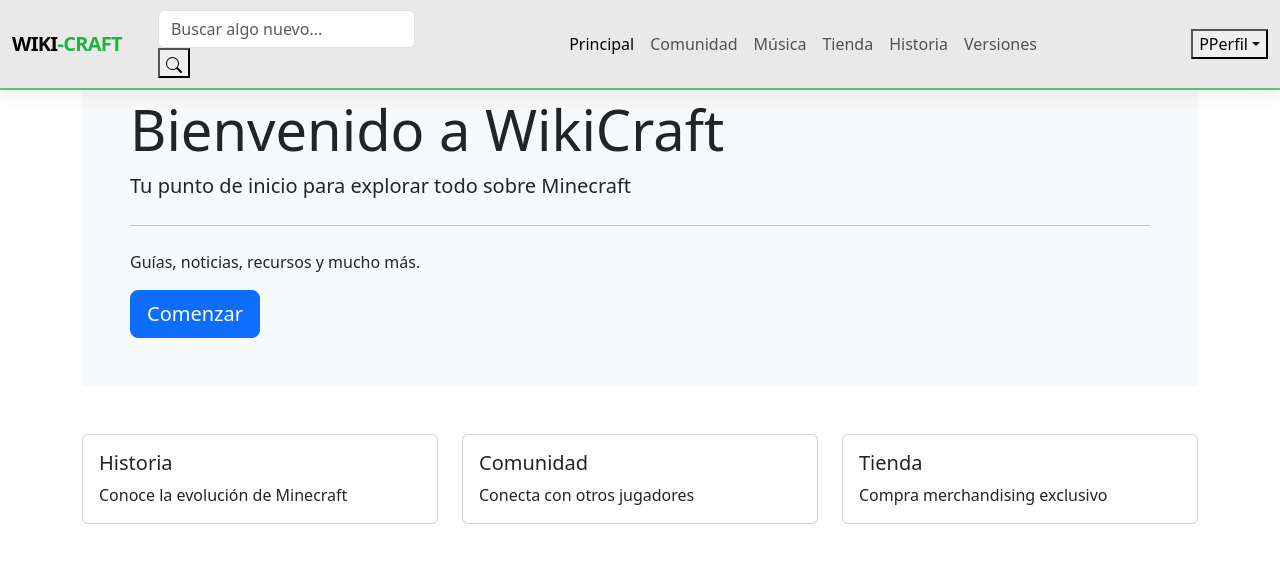
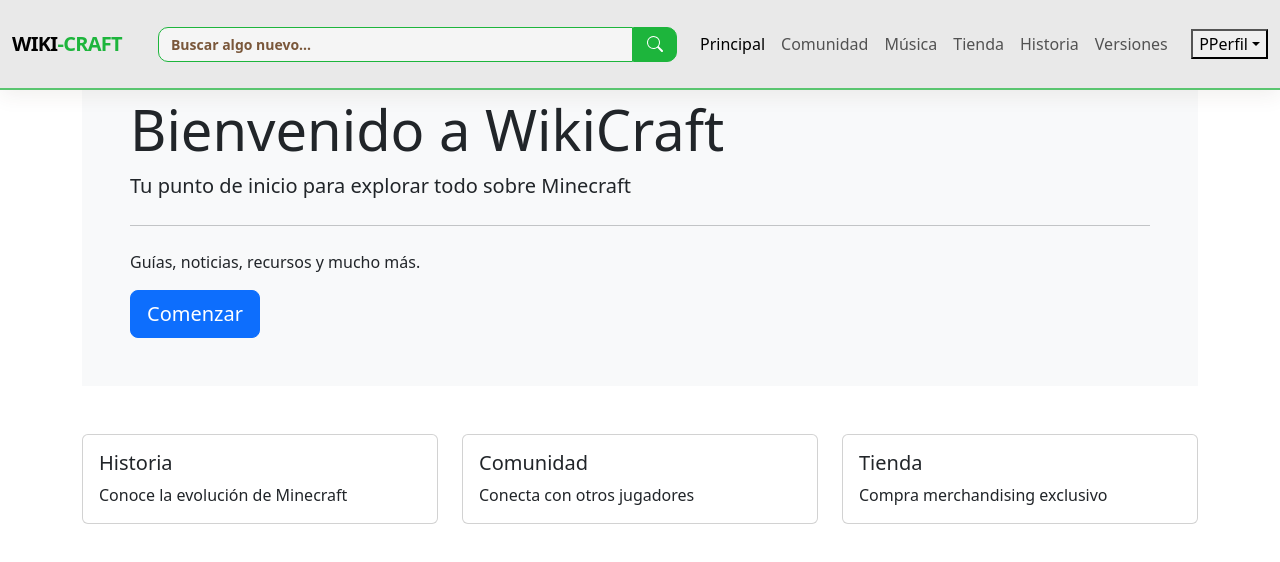
Before and after one commit to Geronimogomez09/ProyectolLasMusumes, a React (Vite) app: page / in a window 1280 px wide. Shown: the top 562 px of the page. Built offline with nearby package versions, Linux system fonts and the light colour scheme.

Commit message:
Agregando estilo al buscador

```diff
--- a/src/components/header.jsx
+++ b/src/components/header.jsx
@@ -124,7 +124,7 @@
                             onSubmit={(event) => event.preventDefault()}
                         >
                             <input
-                                className="form-control form-input"
+                                className="form-input"
                                 type="search"
                                 placeholder="Buscar algo nuevo..."
                                 aria-label="Buscar en Wiki-Craft"
--- a/src/styles/header.css
+++ b/src/styles/header.css
@@ -46,19 +46,18 @@
     align-items: center;
     flex-shrink: 0;
     margin: 0;
-    color: var(--marron);
+    color: #111111;
     font-size: 27px;
     font-weight: 850;
     letter-spacing: -.7px;
     line-height: 1;
     text-decoration: none;
     white-space: nowrap;
-    transition: font-size .35s ease, transform .2s ease;
+    transition: all .35s ease, transform .2s ease;
 }
 
 .header-logo:hover {
-    color: var(--marron);
-    transform: translateY(-1px);
+    transform: translateY(-2px);
 }
 
 /* Resalta la parte verde del nombre de la página. */
@@ -76,3 +75,56 @@
     gap: clamp(10px, 1.2vw, 22px);
     min-width: 0;
 }
+
+.header-search {
+  display: flex;
+  flex: 1;
+  min-width: 180px;
+}
+
+.header-search form {
+  width: 100%;
+}
+
+.form-input {
+  display: block;
+  width: 100%;
+  border: 1px solid #1db53c !important;
+  border-radius: 10px 0 0 10px;
+  padding: 6px 12px;
+  background: #f5f5f5;
+  color: #111111;
+  font-size: 14px;
+  font-weight: 700;
+  outline: 0;
+  transition: border-color 0.2s ease, box-shadow 0.2s ease, background 0.2s ease;
+}
+
+.form-input::placeholder {
+  color: var(--marron);
+}
+
+.header-search .form-input:focus {
+  border-color: #1db53c;
+  background: #ffffff;
+  box-shadow: 0 0 0 0.2rem rgba(29, 181, 60, 0.18);
+}
+
+.btn-search {
+  display: flex;
+  align-items: center;
+  justify-content: center;
+  padding: 4px 13px;
+  border: 1px solid #1db53c;
+  border-radius: 0 10px 10px 0;
+  background: #1db53c;
+  color: #ffffff;
+  transition: all 0.2s ease, transform 0.2s ease;
+}
+
+.btn-search:hover {
+  background: #00a521;
+  color: #ffffff;
+  transform: scaleX(1.01);
+  box-shadow: 0 0 0 0.2rem rgba(29, 181, 60, 0.18);
+}
```
